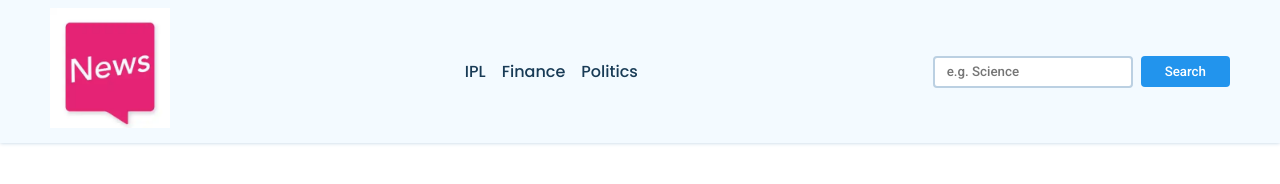
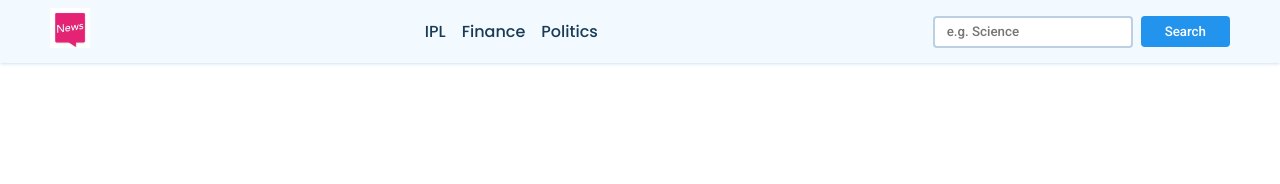
Before and after one commit to Jitendravermaa/NEWS-WEBAPP, a plain HTML site: page index.html in a window 1280 px wide. Drawn offline with Linux system fonts and the light colour scheme; no server answers; files whose address does not match are found by name.

Commit message:
style.css

```diff
--- a/style.css
+++ b/style.css
@@ -59,7 +59,7 @@ nav {
 }
 
 .company-logo img {
-    width: 120px;
+    width: 40px;
 }
 
 .nav-links ul {
```
